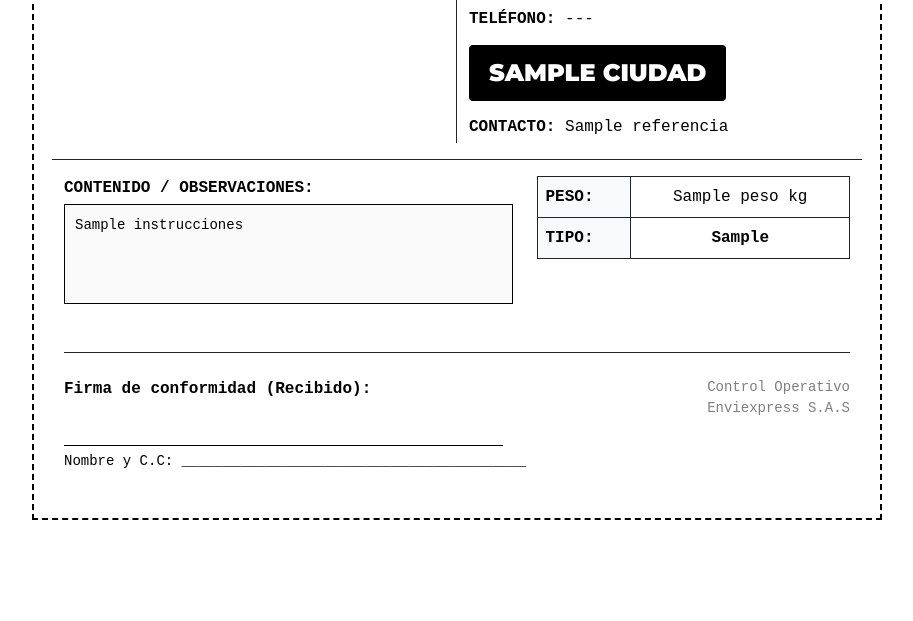
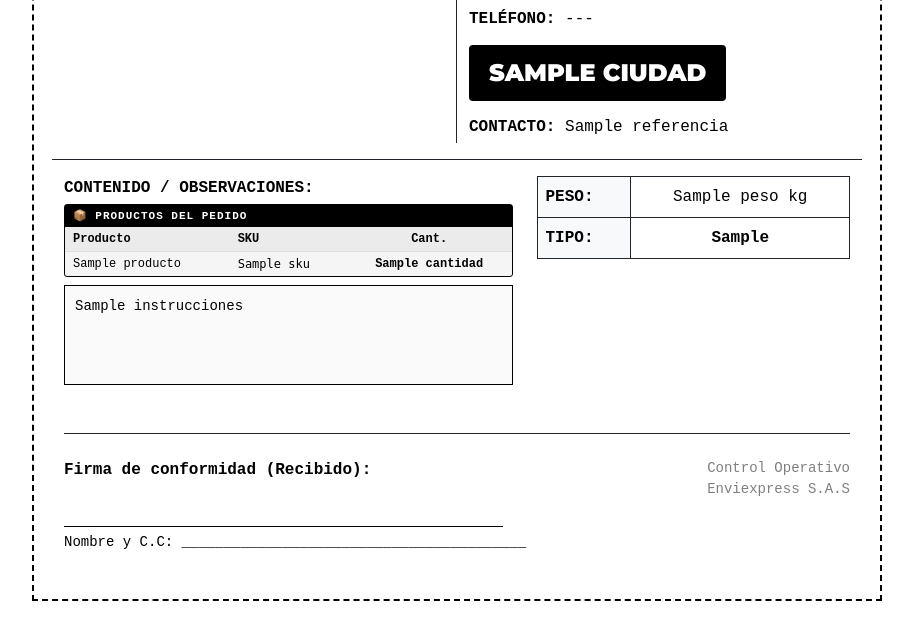
Before and after one commit to yohanyrico/enviexprespy, a FastAPI app: template templates/imprimir_guia.html in a window 1280 px wide. Shown: the part 486-1107 px from the top of the page, without its empty margins (183-1096 px from the left). Before the commit the page ends 1006 px from the top, so only its background shows below. Run offline with FastAPI, Linux system fonts and the light colour scheme; the template is opened without the code that fills it: most values are stand-ins (such as "Sample title", 1, 10 or a date in 2020); parts of the project's set-up code (start-up, migrations or seed data) failed here and were passed over; some web fonts are replaced.

Commit message:
feat: inventario conectado con guias, descuento de stock y alertas

```diff
--- a/templates/imprimir_guia.html
+++ b/templates/imprimir_guia.html
@@ -26,7 +26,6 @@
             margin: 0;
         }
 
-        /* Recuadro de Localidad Dinámico */
         .localidad-box {
             background: #000;
             color: #fff;
@@ -42,7 +41,6 @@
             text-align: center;
         }
 
-        /* Estilo para el Sello COD contra entrega */
         .cod-stamp {
             border: 4px double #000;
             padding: 10px;
@@ -67,6 +65,42 @@
             background: #fafafa;
         }
 
+        /* ── PRODUCTOS EN GUÍA ── */
+        .productos-guia {
+            border: 1px solid #000;
+            border-radius: 3px;
+            margin-bottom: 8px;
+            background: #f5f5f5;
+            font-size: 12px;
+        }
+        .productos-guia .prod-header {
+            background: #000;
+            color: #fff;
+            font-weight: 700;
+            font-size: 11px;
+            letter-spacing: 1px;
+            padding: 3px 8px;
+            text-transform: uppercase;
+        }
+        .productos-guia table {
+            width: 100%;
+            border-collapse: collapse;
+            margin: 0;
+        }
+        .productos-guia table td,
+        .productos-guia table th {
+            padding: 3px 8px;
+            font-size: 12px;
+            border-bottom: 1px solid #ddd;
+        }
+        .productos-guia table th {
+            font-weight: 700;
+            background: #ebebeb;
+        }
+        .productos-guia table tr:last-child td {
+            border-bottom: none;
+        }
+
         @media print {
             .no-print { display: none; }
             .guia-print { border: 2px solid #000; margin: 0; width: 100%; max-width: 100%; }
@@ -78,7 +112,6 @@
     <div class="no-print text-center py-3">
         <button onclick="window.print()" class="btn btn-primary btn-lg">🖨️ IMPRIMIR GUÍA</button>
 
-        {# LÓGICA DINÁMICA PARA EL BOTÓN VOLVER #}
         {% if request.session.rol == 'ADMIN' %}
             <a href="/envios/" class="btn btn-secondary btn-lg">VOLVER</a>
         {% else %}
@@ -121,7 +154,6 @@
                 <p class="mb-1"><strong>DIRECCIÓN:</strong> {{ envio.lugar_entrega.direccion }}</p>
                 <p class="mb-1"><strong>TELÉFONO:</strong> {{ tel_dest }}</p>
 
-                {# LÓGICA DE LOCALIDAD / CIUDAD INTELIGENTE #}
                 <div class="localidad-box">
                     {% set ref = envio.lugar_entrega.referencia.upper() if envio.lugar_entrega.referencia else "" %}
                     {% set dir = envio.lugar_entrega.direccion.upper() if envio.lugar_entrega.direccion else "" %}
@@ -131,12 +163,8 @@
 
                     {% set encontrada = [] %}
 
-    {# 1. Si el envío es NACIONAL, mostramos la ciudad de destino directamente #}
                     {% if envio.tipo_servicio == 'NACIONAL' %}
-        {# Limpiamos el texto por si viene con el departamento entre paréntesis, ej: Bucaramanga (SANTANDER) -> BUCARAMANGA #}
                         {{ ciudad_dest.split('(')[0].strip() }}
-
-    {# 2. Si es EXPRESS (Urbano), buscamos la localidad #}
                     {% else %}
                         {% if 'LOCALIDAD:' in ref %}
                             {{ ref.split('LOCALIDAD:')[1].split('|')[0]|trim|upper }}
@@ -150,7 +178,6 @@
                             {% if encontrada %}
                                 {{ encontrada[0] }}
                             {% else %}
-                {# Si no encuentra localidad pero es en Bogotá, dejamos Bogotá, de lo contrario la ciudad #}
                                 {{ ciudad_dest.split('(')[0].strip() }}
                             {% endif %}
                         {% endif %}
@@ -164,6 +191,32 @@
         <div class="row border-top border-dark pt-3">
             <div class="col-7">
                 <p class="fw-bold mb-1 text-uppercase">Contenido / Observaciones:</p>
+
+                {# ── PRODUCTOS DE INVENTARIO ── #}
+                {% if envio.items_inventario %}
+                <div class="productos-guia mb-2">
+                    <div class="prod-header">📦 Productos del pedido</div>
+                    <table>
+                        <thead>
+                            <tr>
+                                <th>Producto</th>
+                                <th>SKU</th>
+                                <th style="text-align:center;">Cant.</th>
+                            </tr>
+                        </thead>
+                        <tbody>
+                            {% for item in envio.items_inventario %}
+                            <tr>
+                                <td>{{ item.producto.nombre }}</td>
+                                <td style="font-family: monospace;">{{ item.producto.sku }}</td>
+                                <td style="text-align:center; font-weight:700;">{{ item.cantidad }}</td>
+                            </tr>
+                            {% endfor %}
+                        </tbody>
+                    </table>
+                </div>
+                {% endif %}
+
                 <div class="instrucciones-box">
                     {{ envio.instrucciones }}
                 </div>
@@ -180,7 +233,6 @@
                     </tr>
                 </table>
 
-                {# SECCIÓN COD - VALOR A COBRAR #}
                 {% if envio.es_cod %}
                 <div class="cod-stamp">
                     <p class="mb-0 fw-bold" style="font-size: 12px; letter-spacing: 1px;">COBRO CONTRA ENTREGA</p>
```
Lines whose indentation alone changed are shown as unchanged.
